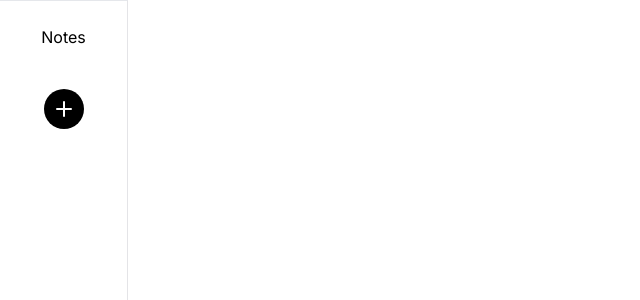
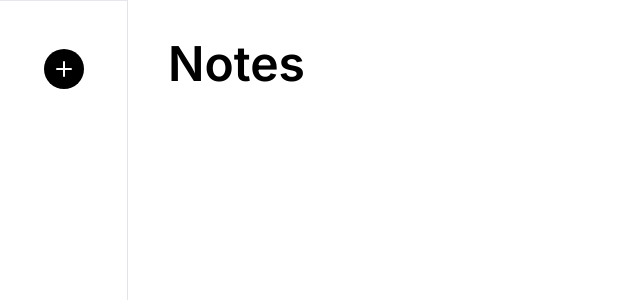
Before and after one commit to ApolloEagle/notes-app, a Next.js app: page / in a window 1280 px wide. Shown: the top 300 px of the page, without its empty margins (0-640 px from the left). Built offline with nearby package versions, Linux system fonts and the light colour scheme.

Commit message:
create note

```diff
--- /dev/null
+++ b/src/app/components/card.tsx
@@ -0,0 +1,15 @@
+import React from "react";
+
+interface CardProps {
+  color: string;
+}
+
+const Card = ({ color }: CardProps) => {
+  return (
+    <div
+      className={`${color} flex w-full aspect-square justify-center items-center rounded-2xl animate-fade-in`}
+    />
+  );
+};
+
+export default Card;
--- /dev/null
+++ b/src/app/components/content.tsx
@@ -0,0 +1,23 @@
+import React from "react";
+import { Card } from ".";
+import { useNotesContext } from "../context";
+import { Note } from "../types";
+
+const Content = () => {
+  const { notes } = useNotesContext();
+
+  return (
+    <div className="flex flex-col w-full">
+      <h1 className="hidden fixed bg-white top-0 left-32 w-full items-center text-5xl font-semibold mb-12 sm:flex p-10 z-10">
+        Notes
+      </h1>
+      <div className="grid grid-cols-1 gap-6 sm:grid-cols-2 md:grid-cols-3 lg:grid-cols-4 ml-0 sm:ml-32 mt-0 sm:mt-32 px-10 pb-24 sm:pb-10 pt-10 sm:pt-0 z-0">
+        {notes.map((note: Note, idx: number) => (
+          <Card key={idx} color={note.color} />
+        ))}
+      </div>
+    </div>
+  );
+};
+
+export default Content;
--- a/src/app/components/index.ts
+++ b/src/app/components/index.ts
@@ -1,4 +1,6 @@
 import SideBar from "./sidebar";
 import Button from "./button";
+import Card from "./card";
+import Content from "./content";
 
-export { SideBar, Button };
+export { SideBar, Button, Card, Content };
--- a/src/app/components/sidebar.tsx
+++ b/src/app/components/sidebar.tsx
@@ -2,6 +2,7 @@
 import React, { useState } from "react";
 import { Button } from ".";
 import { Plus } from "lucide-react";
+import { useNotesContext } from "../context";
 
 const SideBar = () => {
   const colorPalette: string[] = [
@@ -11,12 +12,15 @@ const SideBar = () => {
     "bg-blue-300",
     "bg-green-300",
   ];
+  const [displayNoteColors, setDisplayNoteColors] = useState<boolean>(false);
+  const { notes, setNotes } = useNotesContext();
 
-  const [displayNoteColors, setDisplayNoteColors] = useState<boolean>(false);
+  const createNote = (color: string) => {
+    setNotes([...notes, { color }]);
+  };
 
   return (
-    <div className="flex flex-row sm:flex-col justify-center sm:justify-start items-center w-screen sm:h-screen fixed bottom-0 h-16 sm:w-32 border-t sm:border-r border-r-zinc-200 p-6">
-      <h2 className="mb-0 sm:mb-10 hidden sm:block">Notes</h2>
+    <div className="flex flex-row sm:flex-col justify-center sm:justify-start items-center w-screen sm:h-screen fixed bottom-0 h-16 sm:w-32 border-t sm:border-r border-r-zinc-200 p-6 sm:p-12 bg-white">
       <Button
         styles={`flex justify-center items-center bg-black rounded-full p-2 mb-0 sm:mb-12 ${
           !displayNoteColors ? "active:p-3" : "active:none hidden sm:block"
@@ -34,7 +38,7 @@ const SideBar = () => {
               styles={`${color} p-2 rounded-full m-2 ${
                 displayNoteColors ? "animate-fade-in" : "animate-fade-out"
               }`}
-              onClick={() => console.log("BOOM")}
+              onClick={() => createNote(color)}
               disabled={false}
             />
           ))}
--- /dev/null
+++ b/src/app/context/index.tsx
@@ -0,0 +1,21 @@
+import { ReactNode, createContext, useContext, useState } from "react";
+import { NotesContextProps, NotesProviderProps, Note } from "../types";
+
+const NotesContext = createContext<NotesContextProps>({
+  notes: [],
+  setNotes: () => undefined,
+});
+
+const useNotesContext = () => useContext(NotesContext);
+
+const NotesProvider = ({ children }: NotesProviderProps) => {
+  const [notes, setNotes] = useState<Note[]>([]);
+
+  return (
+    <NotesContext.Provider value={{ notes, setNotes }}>
+      {children}
+    </NotesContext.Provider>
+  );
+};
+
+export { useNotesContext, NotesProvider };
--- a/src/app/page.tsx
+++ b/src/app/page.tsx
@@ -1,9 +1,14 @@
-import { SideBar } from "./components";
+"use client";
+import { Content, SideBar } from "./components";
+import { NotesProvider } from "./context";
 
 export default function Home() {
   return (
     <main className="flex min-h-screen">
-      <SideBar />
+      <NotesProvider>
+        <SideBar />
+        <Content />
+      </NotesProvider>
     </main>
   );
 }
--- /dev/null
+++ b/src/app/types/index.ts
@@ -0,0 +1,14 @@
+import { ReactNode } from "react";
+
+export interface Note {
+  color: string;
+}
+
+export interface NotesContextProps {
+  notes: Note[];
+  setNotes: (notes: Note[]) => void;
+}
+
+export interface NotesProviderProps {
+  children: ReactNode;
+}
```
